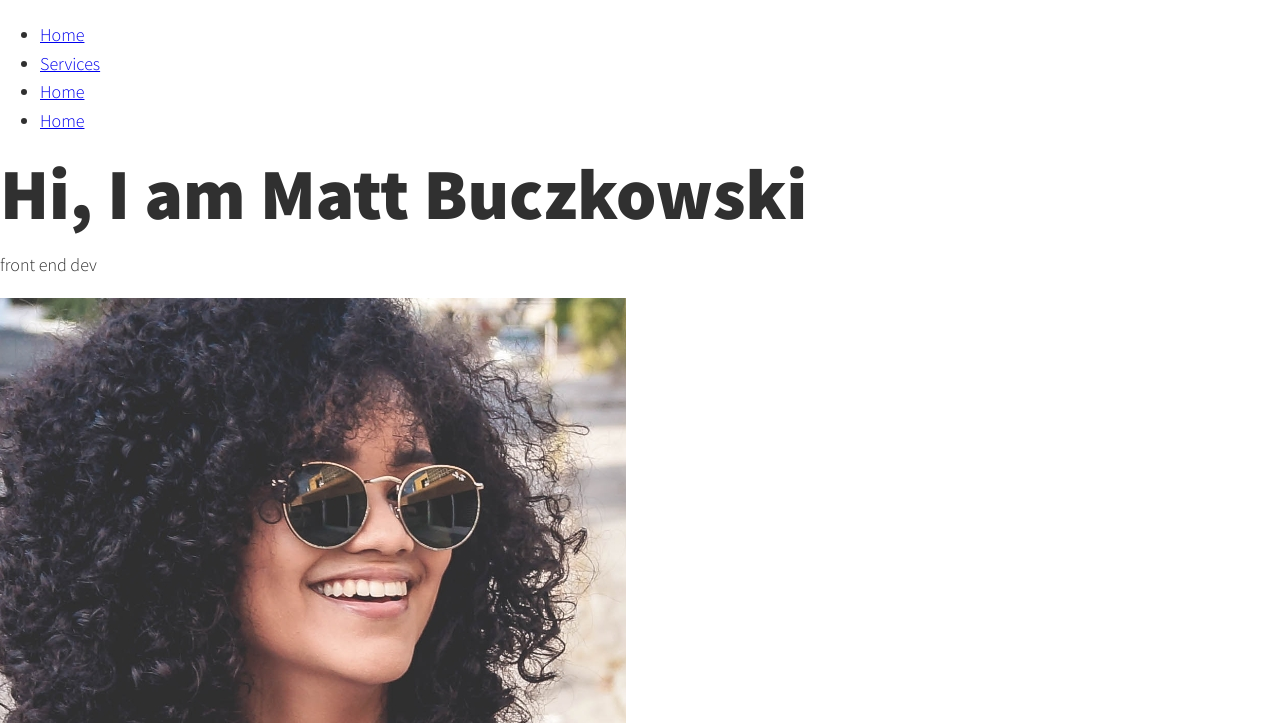
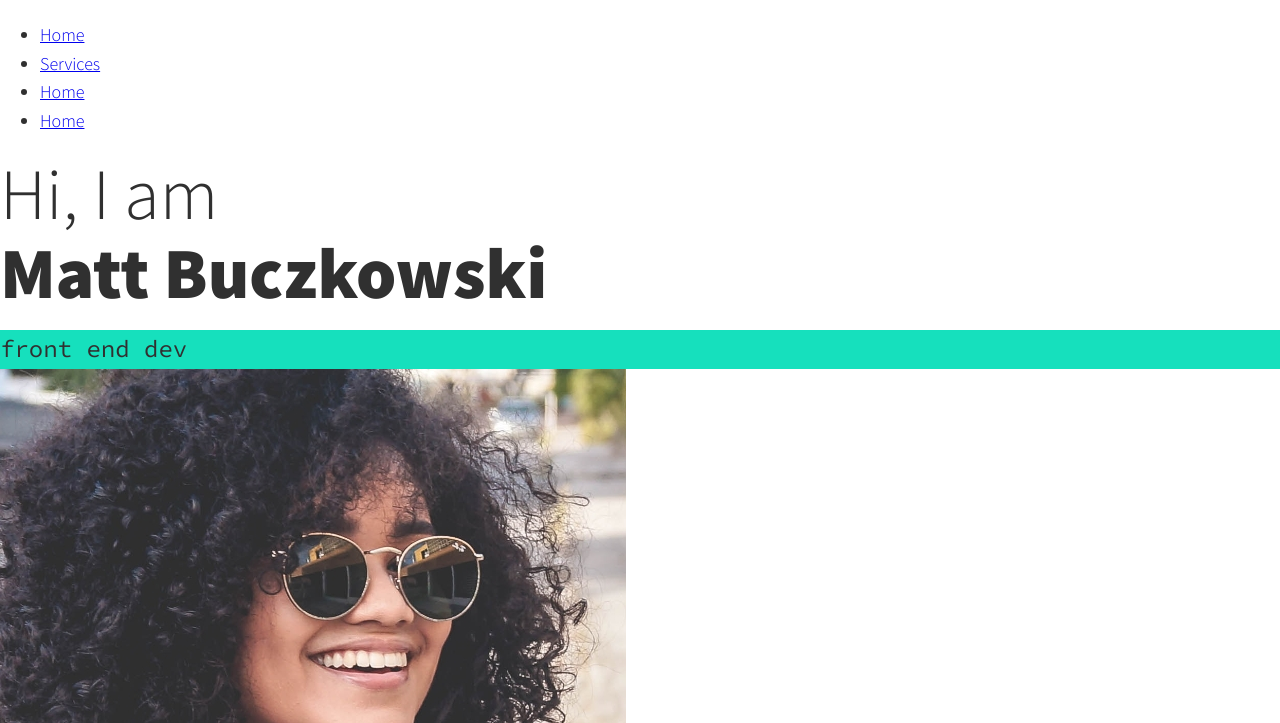
Before and after one commit to MattB1995/my_website, a website built with Vite: page index.html in a window 1280 px wide. Shown: the part 77-800 px from the top of the page. Built offline with nearby package versions, Linux system fonts and the light colour scheme.

Commit message:
worked more on css

```diff
--- a/css/styles.css
+++ b/css/styles.css
@@ -48,6 +48,10 @@ img {
     max-width: 100%;
 }
 
+strong { font-weight: var(--fw-bold)}
+
+
+/* Typography */
 h1,
 h2,
 h3 {
@@ -58,3 +62,27 @@ h3 {
 h1 { font-size: var(--fs-h1) }
 h2 { font-size: var(--fs-h2) }
 h3 { font-size: var(--fs-h3) }
+
+
+.section__title {
+    margin-bottom: 0.25em;
+}
+
+.section__title--intro {
+    font-weight: var(--fw-reg);
+}
+
+.section__title--intro strong {
+    display: block;
+}
+
+.section__subtitle {
+    margin: 0;
+    font-size: var(--fs-h3)
+}
+
+.section__subtitle--intro,
+.section__subtitle--about {
+    background: var(--clr-accent);
+    font-family: var(--ff-secondary);
+}
--- a/index.html
+++ b/index.html
@@ -3,7 +3,7 @@
     <head>
         <meta charset="UTF-8">
         <meta name="viewport" content="width=device-width, initial-scale=1.0">
-        <title>DevJane Portfolio Website</title>
+        <title>Matt Buczkowski's Portfolio Website</title>
         <link rel="stylesheet" href="https://cdnjs.cloudflare.com/ajax/libs/normalize/7.0.0/normalize.min.css">
         <link rel="stylesheet" href="https://cdnjs.cloudflare.com/ajax/libs/font-awesome/5.11.2/css/all.css" integrity="sha256-46qynGAkLSFpVbEBog43gvNhfrOj+BmwXdxFgVK/Kvc=" crossorigin="anonymous" />
 
@@ -68,7 +68,7 @@
         <!-- About Me -->
         <section class="about-me" id="about">
             <h2 class="section__title section__title--about">Who I am</h2>
-            <p class="section__subtitle section__about"></p>
+            <p class="section__subtitle section__subtitle--about"> Developer based out of London</p>
 
             <div class="about-me__body">
                 <p>Lorem ipsum dolor sit amet consectetur adipisicing elit. Assumenda exercitationem libero iste impedit optio pariatur porro maxime minima! Obcaecati voluptas at maxime repudiandae ab eum ullam molestiae, libero vel dolore!</p>
```
